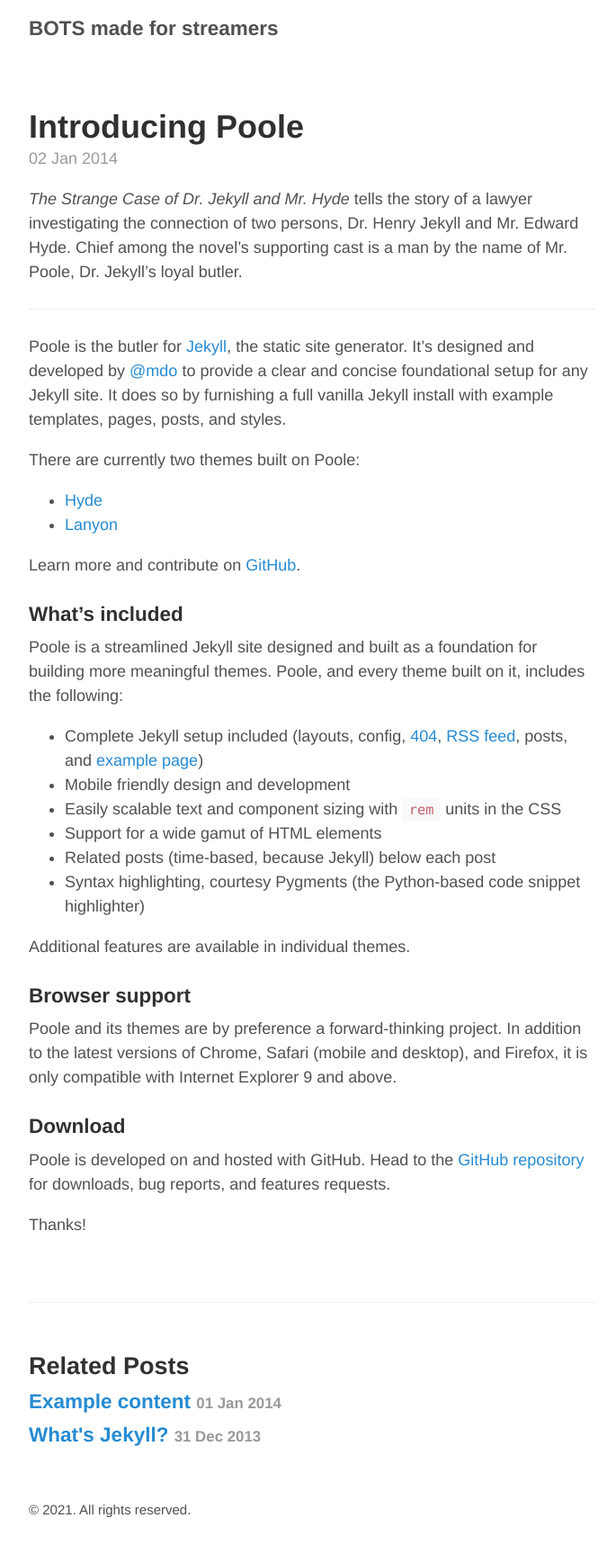
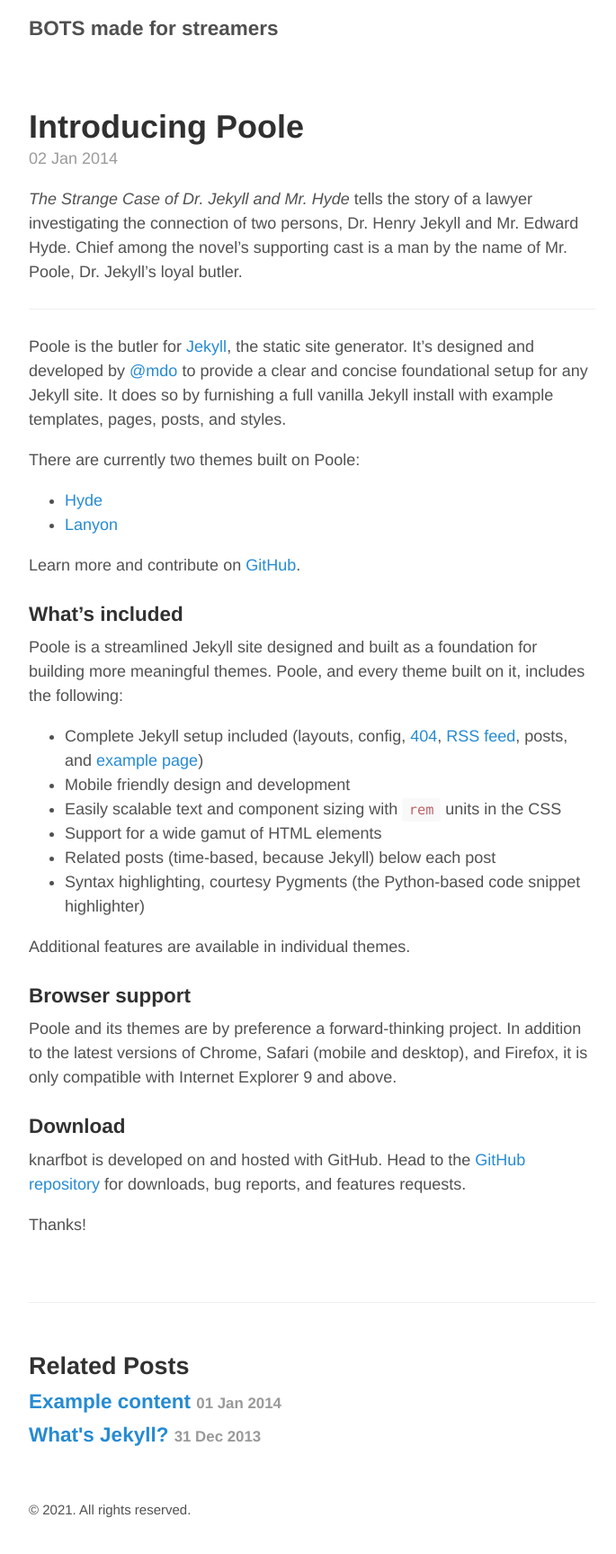
Before and after one commit to killertofus/docstest, a Jekyll site: the page built from _posts/2014-01-02-introducing-poole.md, in a window 1280 px wide. Shown: the whole page at 90% size, without its empty margins (293-978 px from the left). Built offline with Jekyll 4.4.1, drawn with Linux system fonts in a browser that asks for light colours.

Commit message:
Update 2014-01-02-introducing-poole.md

```diff
--- a/_posts/2014-01-02-introducing-poole.md
+++ b/_posts/2014-01-02-introducing-poole.md
@@ -35,6 +35,6 @@
 
 ### Download
 
-Poole is developed on and hosted with GitHub. Head to the <a href="https://github.com/poole/poole">GitHub repository</a> for downloads, bug reports, and features requests.
+knarfbot is developed on and hosted with GitHub. Head to the <a href="https://github.com/killertofus/knarfbot">GitHub repository</a> for downloads, bug reports, and features requests.
 
 Thanks!
```
